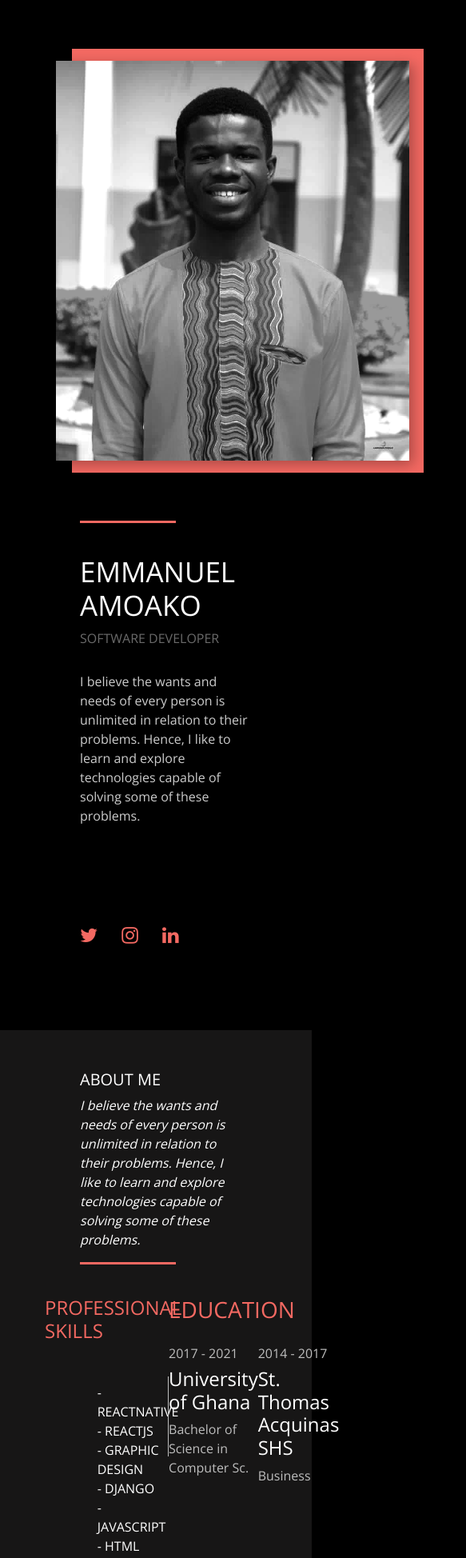
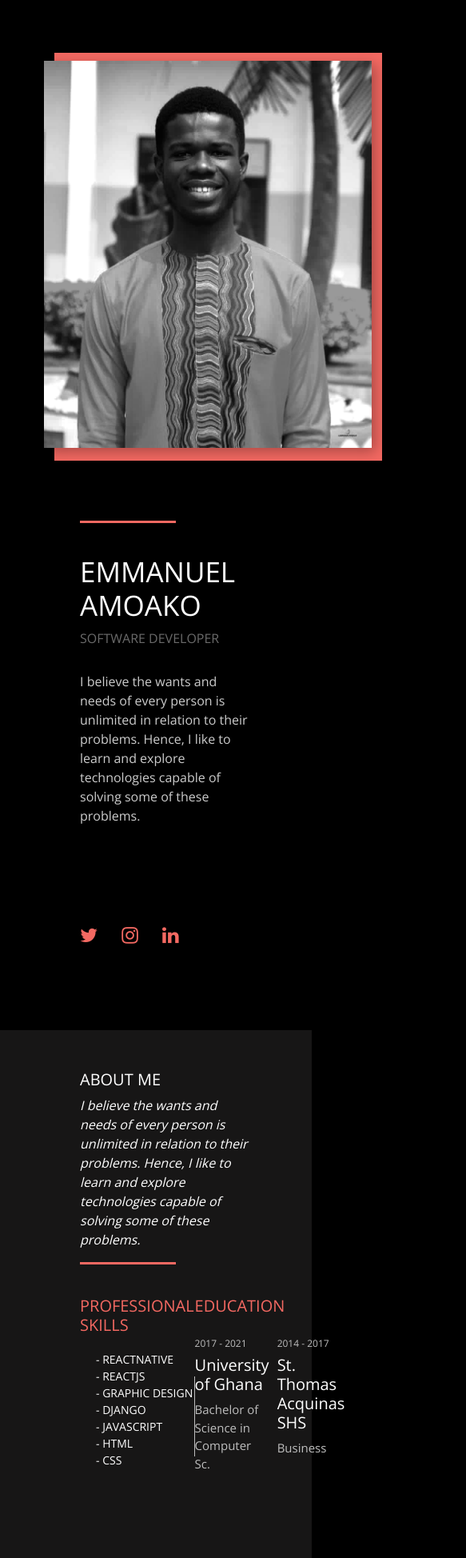
Before and after one commit to Quami-source/Portfolio-site, a React (Create React App) app: page / in a window 390 px wide. Shown: the part 49-1997 px from the top of the page at 80% size, 583 px wide, since content can reach past the window. Built offline with nearby package versions, Linux system fonts and the light colour scheme.

Commit message:
Finished the tablet view

```diff
--- a/src/App.css
+++ b/src/App.css
@@ -24,8 +24,6 @@ nav ul li{
 .nav-link:hover{
   cursor: pointer;
 }
-
-
 
 /*----------body----------*/
 
@@ -77,7 +75,6 @@ nav ul li{
 }
 
 .imagedrop{
-
   position: absolute;
   width: 400px;
   height: 500px;
@@ -138,7 +135,7 @@ nav ul li{
   margin-top: 100px;
   padding-top: 50px;
   padding-bottom: 50px;
-  padding-right: 40px;
+  padding-right: 30px;
   padding-left: 100px;
   color: #fff;
   font-family: 'Open Sans', sans-serif;
@@ -153,8 +150,7 @@ nav ul li{
 .abc{
   display: flex;
   flex-direction: row;
-  justify-content: center;
-  align-items: center;
+
 }
 
 .professional-skills{
@@ -184,11 +180,8 @@ nav ul li{
 .education{
   display: flex;
   flex:2;
-
-
   width: 200px;
   height: 300px;
-
   flex-direction: column;
 }
 
@@ -207,7 +200,7 @@ h6{
   justify-content: center;
   align-items: center;
   margin-top: 100px;
-
+  flex-wrap: wrap;
   padding-bottom: 50px;
 
   color: #fff;
@@ -215,7 +208,8 @@ h6{
 }
 
 .project-items h4{
-  text-transform:uppercase
+  text-transform:uppercase;
+
 }
 
 .project-container{
@@ -229,7 +223,6 @@ h6{
   flex: 1;
   text-align: center;
   border-radius: 30px;
-
   margin: 20px;
   padding: 30px;
   background-color: crimson;
@@ -247,3 +240,62 @@ h6{
   background-color: crimson impor !important;
   margin-top: 20px;
 }
+
+@media(max-width:780px){
+  .image-style{
+    width: 25.59375rem;
+  height: 30.25rem;
+  }
+
+  .backrop{
+    width: 410px;
+    height: 510px;
+    transform : translate(18px,-5px)
+  }
+
+  .projects-main{
+    padding:15px;
+  }
+  .project-items{
+    margin: 0;
+    padding: 0;
+  }
+  .project-items h4{
+    padding-top: 20px;
+    font-size: 18px;
+  }
+  .project-items p{
+    color:#d68d89;
+  }
+  .btn-info{
+    margin-bottom: 15px;
+  }
+
+  .professional-skills ul{
+    padding-top: 0;
+    margin-left: 0;
+  }
+
+  .professional-skills li{
+    font-size: 14px;
+    margin-left: -20px;
+  }
+
+  .professional-skills h4{
+    margin-bottom: 20px;
+    margin-left: 0;
+    font-size: 20px;
+  }
+  .education{
+    font-size: 15px;
+  }
+  .schoolName{
+    font-size: 20px;
+  }
+  .time{
+    font-size: 12px;
+  }
+  .education h3{
+    font-size: 20px;
+  }
+}
--- a/src/components/About.js
+++ b/src/components/About.js
@@ -28,15 +28,15 @@ export default function About({title}) {
                     <div className="education">
                         <h3>Education</h3>
                         <div style={{paddingTop:20,display:'flex',flexDirection:'row'}}>
-                            <div style={{flex:1}}>
-                                <h6>2017 - 2021</h6>
-                                <h4>University of Ghana</h4>
+                            <div style={{flex:1,paddingRight:10}}>
+                                <h6 className='time'>2017 - 2021</h6>
+                                <h4 className="schoolName">University of Ghana</h4>
                                 <p style={{color:'#bebebe'}}>Bachelor of Science in Computer Sc.</p>
 
                             </div>
                             <div style={{flex:1}}>
-                                <h6>2014 - 2017</h6>
-                                <h4>St. Thomas Acquinas SHS</h4>
+                                <h6 className='time'>2014 - 2017</h6>
+                                <h4 className="schoolName">St. Thomas Acquinas SHS</h4>
                                 <p style={{color:'#bebebe'}}>Business</p>
 
                             </div>
--- a/src/components/Footer.js
+++ b/src/components/Footer.js
@@ -4,8 +4,8 @@ export default function Footer() {
     //let copy = React.string({js|©|js})
 
     return (
-        <div style={{textAlign:'center',marginTop:100, marginBottom:50, color:'#ccc'}}>
-            <p>Copyright <strong>Quamies</strong> 2021. All rights reserved | +233 553 554 911</p>
+        <div style={{textAlign:'center', marginTop:100, marginBottom:50, color:'#ccc'}}>
+            <p>Designed and developed by Emmanuel Amoako <br/>Copyright <strong>Quamies</strong> 2021. All rights reserved | +233 553 554 911</p>
         </div>
     )
 }
--- a/src/components/Projects.js
+++ b/src/components/Projects.js
@@ -7,9 +7,9 @@ export default function Projects() {
     return (
         <div className="projects-main" id="projects">
             <div className='projects-container'>
-                <div style={{display:'flex',flexDirection:'column',justifyContent:'center',alignItems:'center'}}>
+                <div style={{display:'flex',flexDirection:'column', marginLeft:50,marginRight:20}}>
                     <h3 style={{textTransform:'uppercase'}}>Projects</h3>
-                    <p >These projects consists of mobile and web app development, graphic designs including illustration, logos and flyers.</p>
+                    <p style={{color:'#ccc'}}>These projects consists of mobile and web app development, graphic designs including illustration, logos and flyers.</p>
                     <div style={{width: 70,
                                 height: 3,
                                 backgroundColor: 'crimson',
@@ -19,19 +19,19 @@ export default function Projects() {
                     <div className="project-items">
                         <h4>Mobile & Web Apps</h4>
                         <p>Link to various projects undertaken.</p>
-                        <img src = {web} width={150} height={150} alt="web-programming" />
+                        <img src = {web} width={100} height={100} alt="web-programming" />
                         <button type="button" class="btn btn-info">Go to</button>
                     </div>
-                    <div className="project-items">
+                    <div className="project-items" style={{margin:10}}>
                         <h4>Flyers and logo</h4>
                         <p>Client logos, flyers and other designs</p>
-                        <img src = {flylog} width={150} height={150} alt="flyer" />
+                        <img src = {flylog} width={100} height={100} alt="flyer" />
                         <button type="button" class="btn btn-info" style={{backgroundColor:'crimson !important'}}>Go to</button>
                     </div>
                     <div className="project-items">
                         <h4>Illustrations</h4>
                         <p>Digital drawings and cartoons of people</p>
-                        <img src = {model} width={150} height={150} alt="illust" />
+                        <img src = {model} width={100} height={100} alt="illust" />
                         <button type="button" class="btn btn-info">Go to</button>
                     </div>
                 </div>
```
